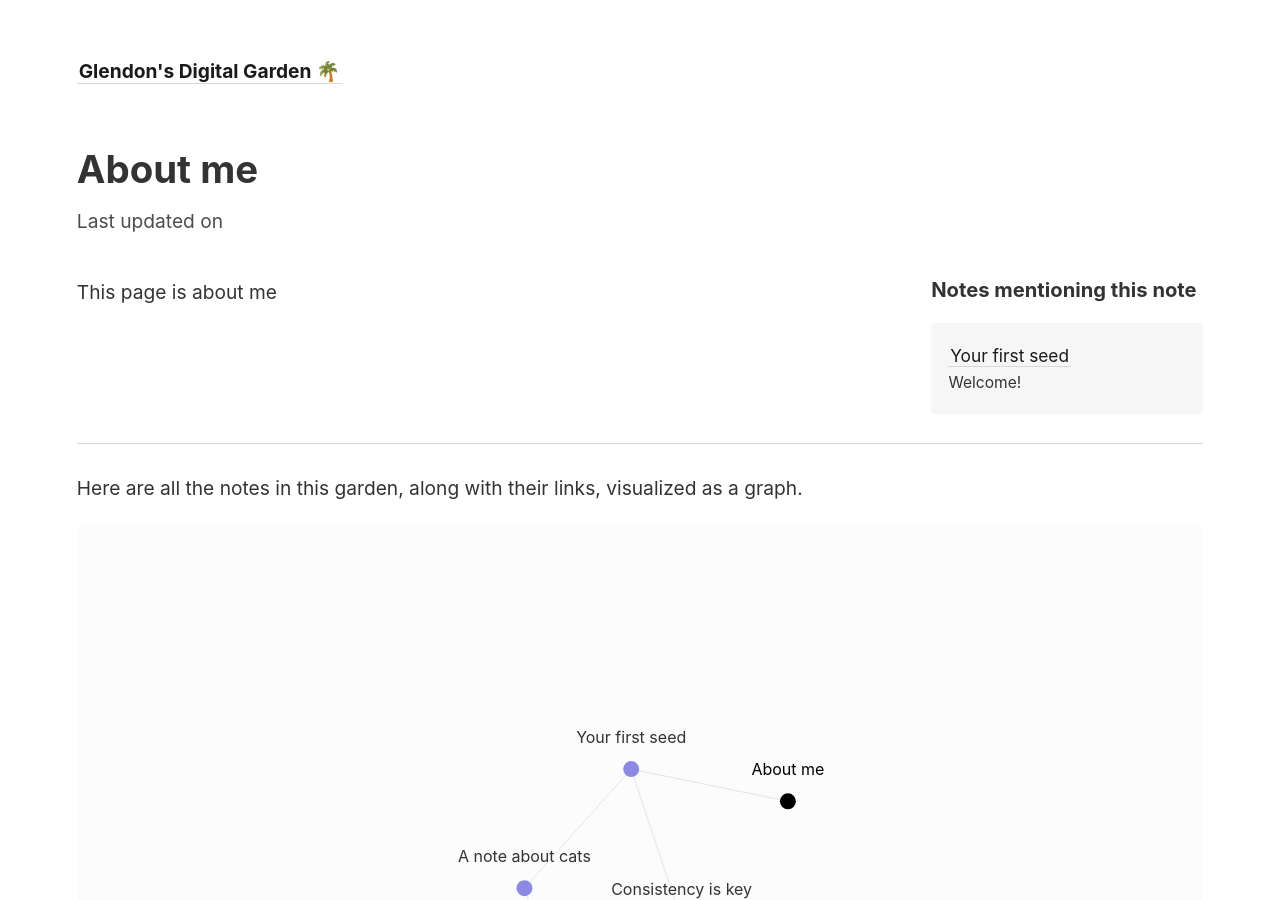
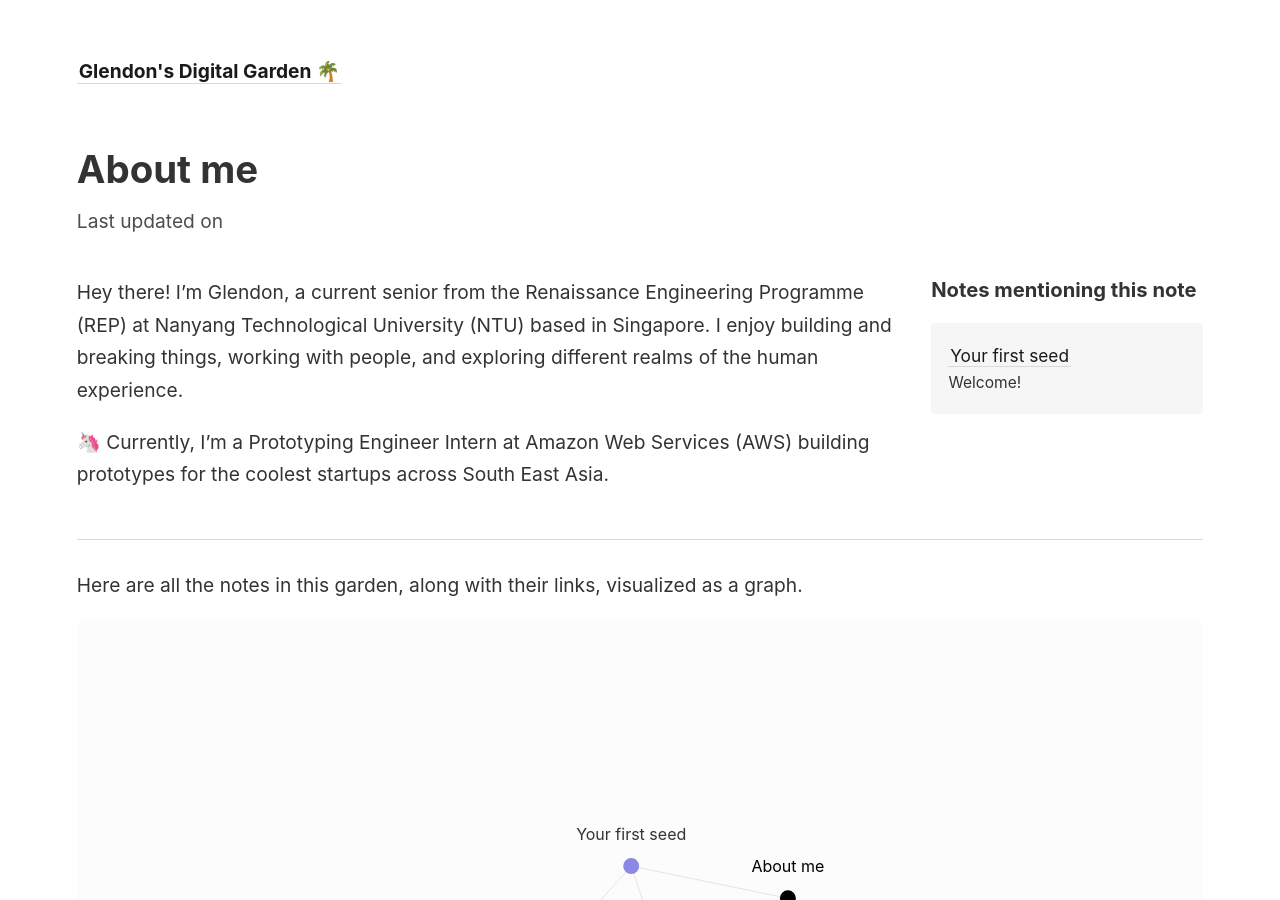
Before and after one commit to glendont/digital-garden-glendont, a Jekyll site: the page built from _notes/about.md, in a window 1280 px wide and 900 px high. Built offline with Jekyll 4.4.1, drawn with Linux system fonts in a browser that asks for light colours.

Commit message:
Added content to About Page

```diff
--- a/_notes/about.md
+++ b/_notes/about.md
@@ -2,4 +2,7 @@
 title: About me
 ---
 
-This page is about me
+Hey there! I’m Glendon, a current senior from the Renaissance Engineering Programme (REP) at Nanyang Technological University (NTU) based in Singapore. I enjoy building and breaking things, working with people, and exploring different realms of the human experience.
+
+
+🦄 Currently, I'm a Prototyping Engineer Intern at Amazon Web Services (AWS) building prototypes for the coolest startups across South East Asia.
```
